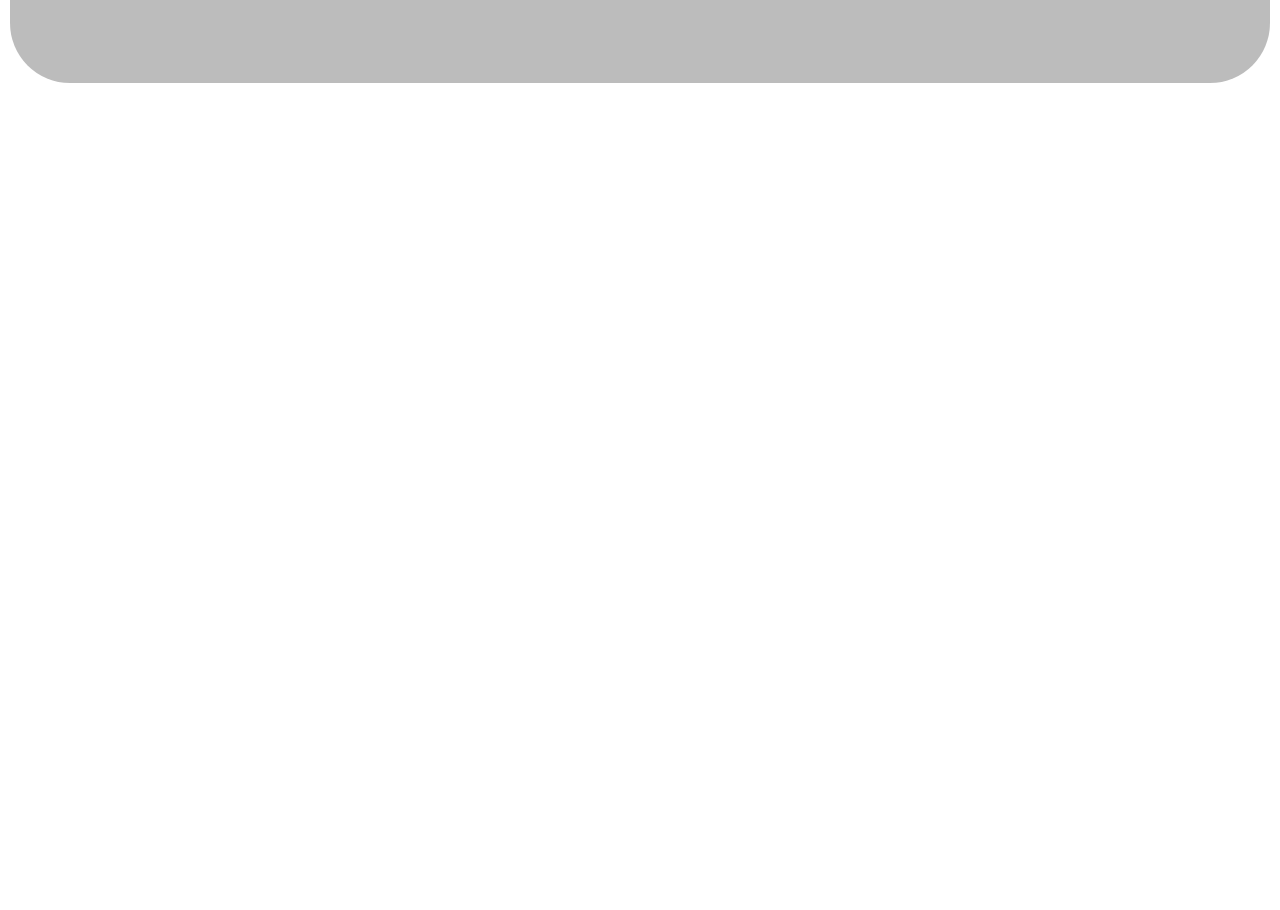
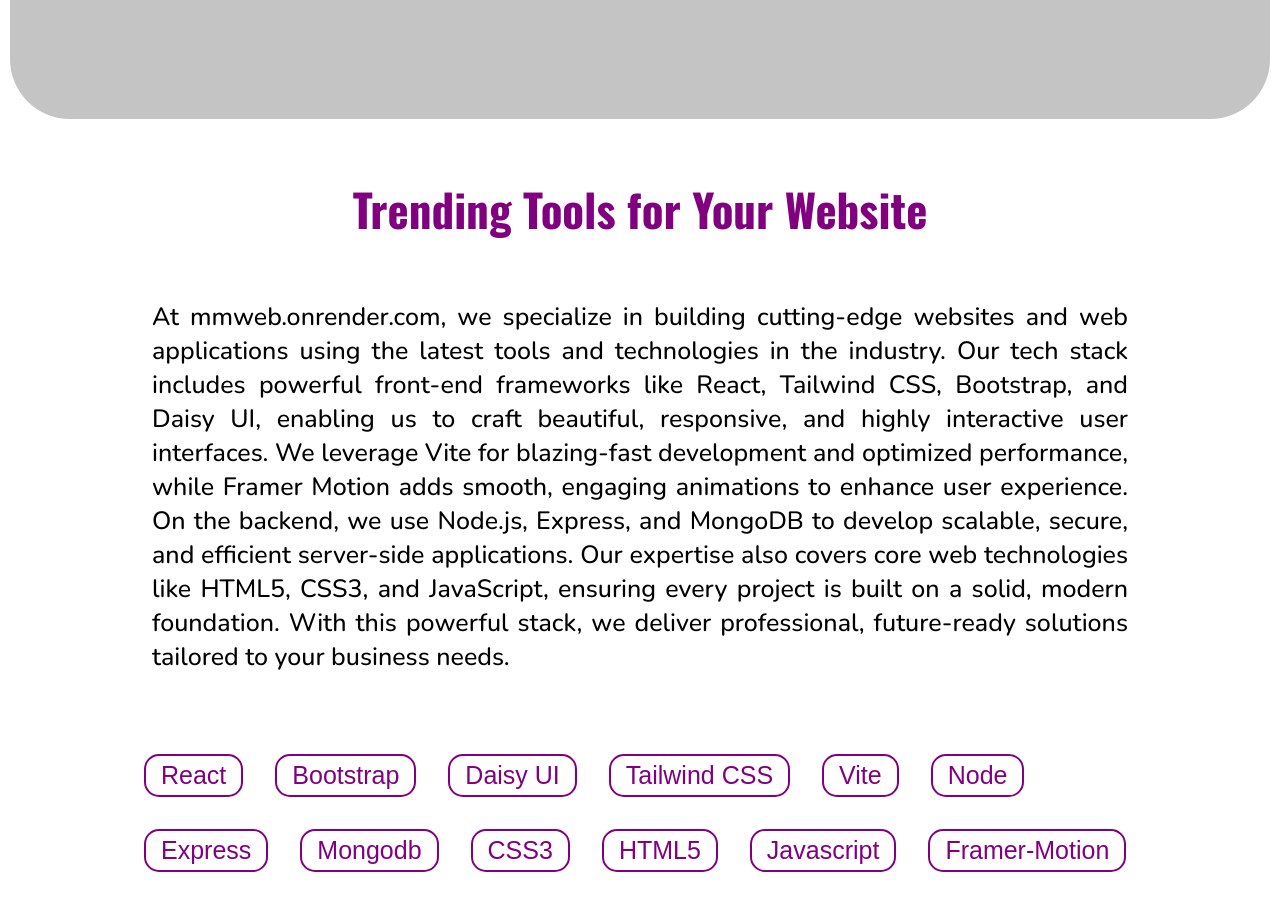
Before and after one commit to nik-89hil/mmweb, a React (Vite) app: page / in a window 1280 px wide. Shown: the part 640-1550 px from the top of the page. Before the commit the page ends 800 px from the top, so only its background shows below. Built offline with nearby package versions, Linux system fonts and the light colour scheme; a web font is replaced by a local one.

Commit message:
third commit

```diff
--- a/src/App.css
+++ b/src/App.css
@@ -24,6 +24,7 @@
   background-color: var(--primCol);
   position: fixed;
   top: 0;
+  z-index: +500;
 }
 
 .nav{
@@ -111,6 +112,7 @@
   margin-top: 3vh;
   width: 100%;
   height: auto;
+  padding: 2rem 1rem;
 }
 
 .img-holder{
--- a/src/App.jsx
+++ b/src/App.jsx
@@ -2,6 +2,7 @@
 import './App.css'
 import { Intro } from './components/Intro'
 import { Navbar } from './components/Navbar'
+import { Tools } from './components/Tools'
 
 function App() {
 
@@ -11,6 +12,8 @@
       <Navbar/>
       <br/>
       <Intro/>
+      <br />
+      <Tools/>
 
     </>
   )
--- a/src/components/Intro.jsx
+++ b/src/components/Intro.jsx
@@ -22,6 +22,8 @@
         }}
 
         > Get Your Website Just In Simple Steps</motion.h1>
+        <br />
+        <br />
 
         <motion.div className="imager"
 
--- /dev/null
+++ b/src/components/Tools.jsx
@@ -0,0 +1,68 @@
+import { button } from 'framer-motion/client'
+import React from 'react'
+import {motion} from "framer-motion"
+
+
+
+export const Tools = () => {
+
+    const tool = [
+        "React","Bootstrap","Daisy UI","Tailwind CSS", "Vite", "Node",
+        "Express", "Mongodb", "CSS3", "HTML5", "Javascript", "Framer-Motion",
+
+    ]
+
+
+
+  return (
+    <>
+    <div className="tool-box">
+        <h1 className='front' >Trending Tools for Your Website</h1>
+        <br />
+        <div className="explain">
+            <p>
+                At mmweb.onrender.com, we specialize in building cutting-edge websites and web applications using the latest tools and technologies in the industry. Our tech stack includes powerful front-end frameworks like React, Tailwind CSS, Bootstrap, and Daisy UI, enabling us to craft beautiful, responsive, and highly interactive user interfaces. We leverage Vite for blazing-fast development and optimized performance, while Framer Motion adds smooth, engaging animations to enhance user experience. On the backend, we use Node.js, Express, and MongoDB to develop scalable, secure, and efficient server-side applications. Our expertise also covers core web technologies like HTML5, CSS3, and JavaScript, ensuring every project is built on a solid, modern foundation. With this powerful stack, we deliver professional, future-ready solutions tailored to your business needs.
+            </p>
+        </div>
+        <div className="tooler">
+            {
+               tool.map((item,id)=>{
+                return(
+                    <motion.button key={id} className='tools'
+
+                    initial={{
+                        opacity:0,
+                        rotate:"30deg"
+                    }}
+
+                    whileInView={{
+                        opacity:1,
+                        rotate:"0deg"
+                    }}
+
+                    whileHover={{
+                        rotate:"-30deg",
+                    }}
+
+                    transition={{
+                        delay:.2,
+                        duration:.7,
+                        ease:"backInOut",
+                        repeat:1
+                    }}
+
+                    >
+                        {item}
+                    </motion.button>
+                )
+            })
+            }
+
+        </div>
+
+
+    </div>
+
+    </>
+  )
+}
--- a/src/index.css
+++ b/src/index.css
@@ -43,10 +43,48 @@
     font-family: var(--fontPrimary);
     padding: .5rem 1rem;
     color: var(--primCol);
+    text-align: center;
 }
 
 .imager{
   width: auto;
   height: 60vh;
-  background-color: grey;
 }
+
+.tooler{
+  width: 80%;
+  margin: auto;
+  margin-top: 4vh;
+}
+
+
+
+
+
+.tool-box{
+  margin-block: 4vh ;
+  padding-block: 4vh;
+}
+
+
+
+.tools{
+  display: inline-block;
+  border: 2px solid var(--primCol);
+  margin: 1rem;
+  font-size: var(--medSize);
+  padding: 5px 15px;
+  border-radius: 15px;
+  color: var(--primCol);
+}
+
+.explain{
+  width: 80%;
+  margin: auto;
+  padding: 2rem 1.5rem;
+  font-family: var(--fontSecondary);
+  font-weight: 500;
+  font-size: var(--medSize);
+  backdrop-filter: blur(20);
+  text-align: justify;
+}
```
